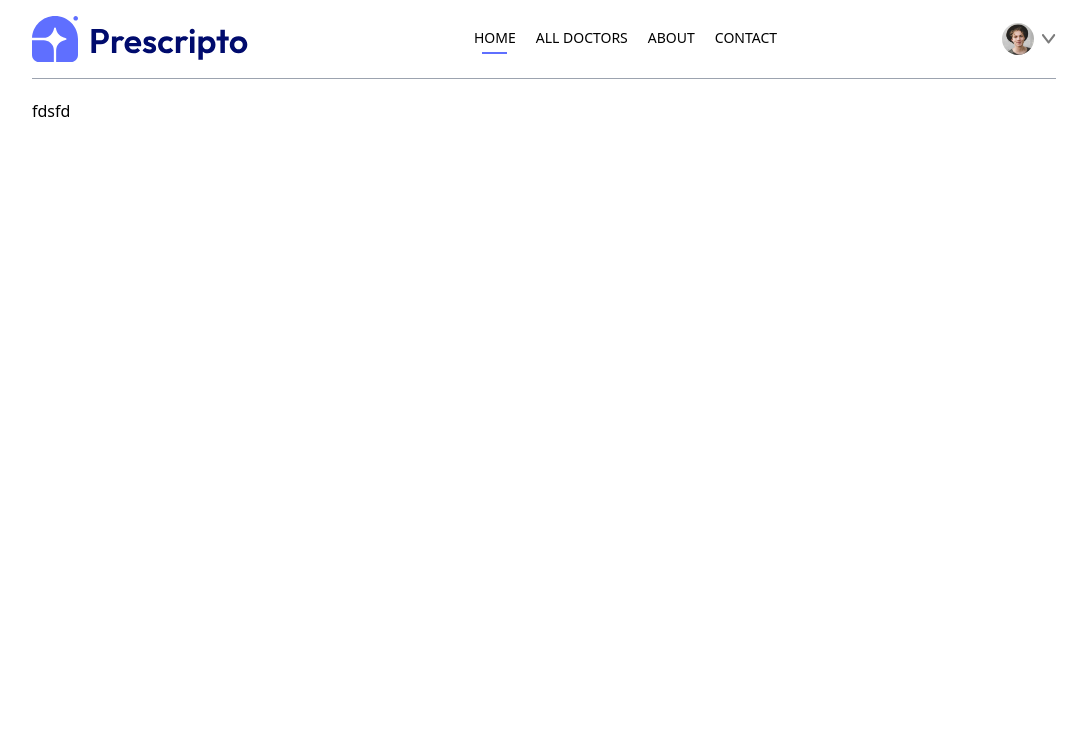
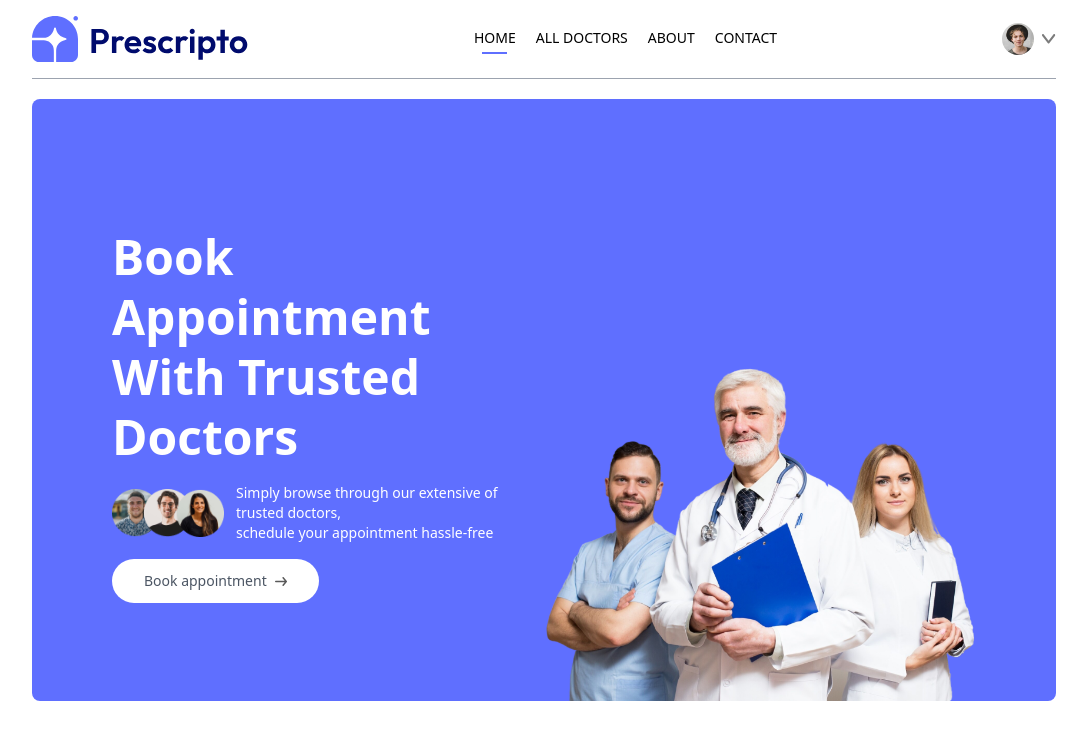
Before and after one commit to chowankumar/DoctorAppointment, a React (Vite) app in the folder frontend/: page / in a window 1280 px wide. Shown: the top 740 px of the page, without its empty margins (96-1183 px from the left). Built offline with nearby package versions, Linux system fonts and the light colour scheme.

Commit message:
complete the header portion

```diff
--- /dev/null
+++ b/frontend/src/components/Header.jsx
@@ -0,0 +1,25 @@
+import React from 'react'
+import {assets} from "./../assets/assets"
+const Header = () => {
+  return (
+    <div className='flex flex-col md:flex-row flex-wrap bg-primary rounded-lg px-6  md:px-10 lg:px-20'>
+        <div className='w-1/2 flex flex-col  items-start justify-center gap-4 py-10 m-auto md:py-[10vw] md:mb-[-30px] '>
+            <p className='text-3xl md-text-4xl lg:text-5xl text-white font-semibold leading-tight md:leading-tight lg:leading-tight'>Book Appointment <br/> With Trusted Doctors</p>
+            <div className='flex flex-col md:flex-row items-center gap-3 text-white text-sm font-light'>
+                <img className='w-28' src={assets.group_profiles} alt="" />
+                <p>Simply browse through our extensive of trusted doctors, <br className='hidden sm:block'/> schedule your appointment hassle-free</p>
+            </div>
+            <a href="#speciality" className='flex items-center gap-2 bg-white px-8 py-3 rounded-full text-gray-600 text-sm m-auto md:m-0 hover:scale-105 transition-all duration-300'>
+                Book appointment <img className='w-3' src={assets.arrow_icon} alt="" />
+            </a>
+        </div>
+
+        <div className='md:w-1/2 relative'>
+            <img src={assets.header_img} className='w-full md:absolute bottom-0 h-auto rounded-lg' alt="" />
+
+        </div>
+    </div>
+  )
+}
+
+export default Header
--- a/frontend/src/pages/Home.jsx
+++ b/frontend/src/pages/Home.jsx
@@ -1,9 +1,11 @@
 import React from 'react'
+import Header from '../components/Header'
 
 const Home = () => {
   return (
     <div>
-      fdsfd
+
+      <Header/>
     </div>
   )
 }
```
